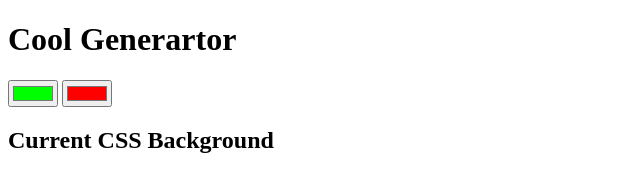
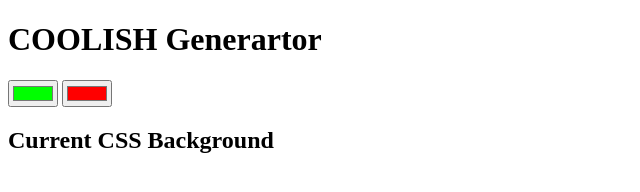
Before and after one commit to Kelvinbdavis/LearningGit, a plain HTML site: page index.html in a window 1280 px wide. Shown: the whole page, without its empty margins (0-640 px from the left). Drawn offline with Linux system fonts and the light colour scheme.

Commit message:
Chaged some letters

```diff
--- a/index.html
+++ b/index.html
@@ -5,7 +5,7 @@
   <link rel="stylesheet" type="text/css" href="style.css">
 </head>
 <body>
-  <h1>Cool Generartor</h1>
+  <h1>COOLISH Generartor</h1>
 
   <input class="color1" type="color" name="color1" value="#00ff00">
   <input class = "color2" type="color" name="color2" value="#ff0000">
```
